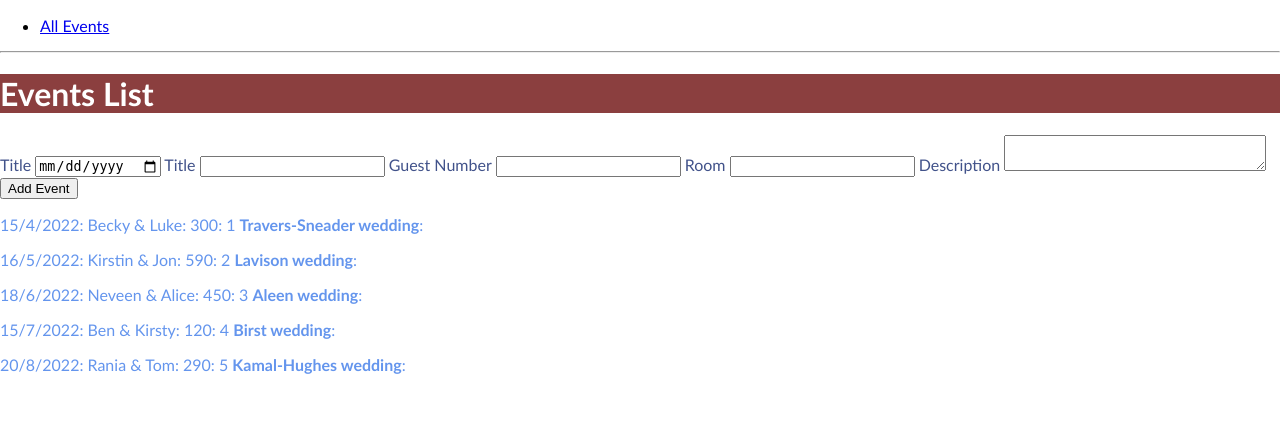
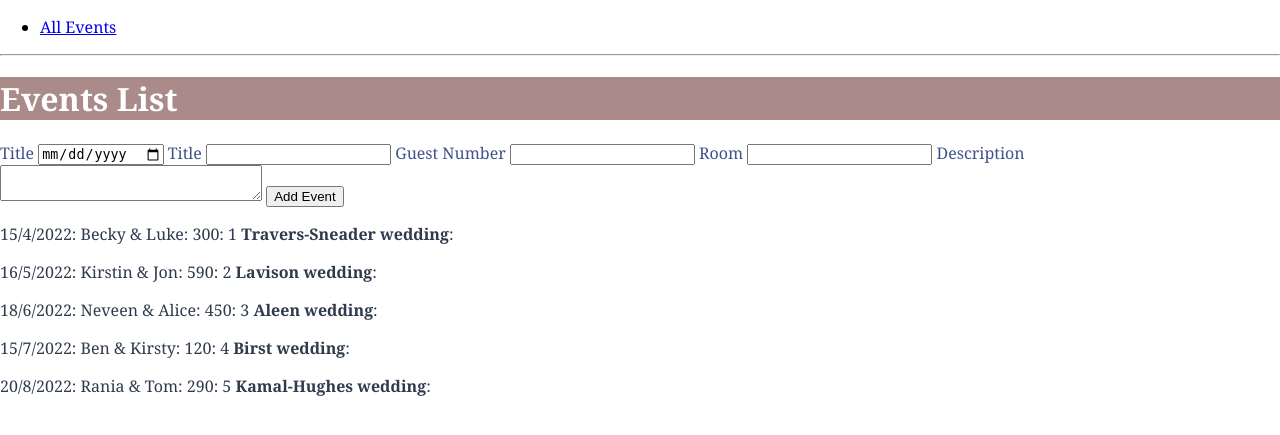
Before and after one commit to AbiJays/events_app_homework, a Flask app: page /events in a window 1280 px wide. Shown: the top 435 px of the page. Run offline with Flask 2, Linux system fonts and the light colour scheme.

Commit message:
css alter

```diff
--- a/static/style.css
+++ b/static/style.css
@@ -1,10 +1,10 @@
 body {
     margin: 0;
-    font-family:'Trebuchet MS', 'Lucida Sans Unicode', 'Lucida Grande', 'Lucida Sans', Arial, sans-serif;
+    font-family: Georgia, 'Times New Roman', Times, serif;
 }
 
 body > h1 {
-    background-color:rgb(139, 63, 63) ;
+    background-color:rgb(171, 138, 138) ;
     color:rgb(255, 255, 255);
 }
 
@@ -13,7 +13,7 @@ body > form > label {
 }
 
 body > p {
-    color: cornflowerblue;
+    color: rgb(47, 58, 77);
 }
 
 #guest_number{
```
